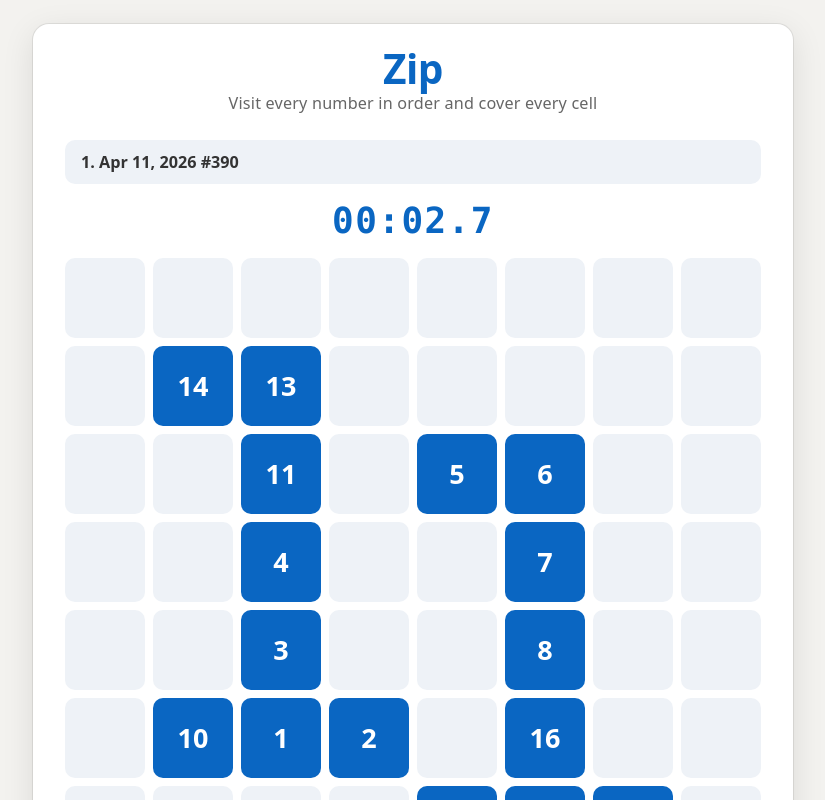
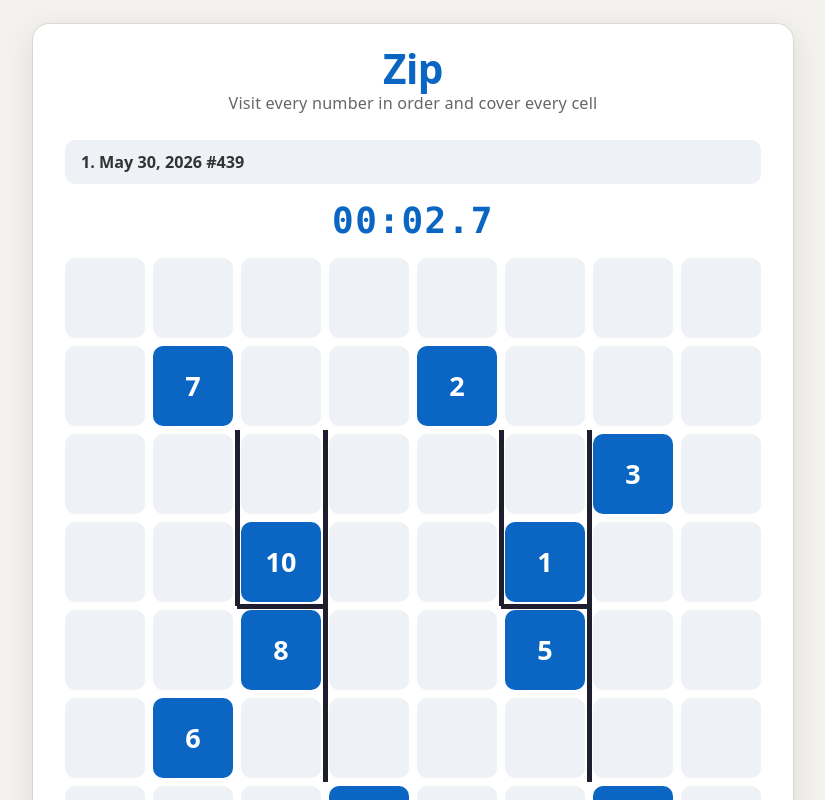
Before and after one commit to deckmasterbeam/zip-clone, a React (Vite) app: page / in a window 1280 px wide. Both pictures are taken after a click on the button "Start". Shown: the top 800 px of the page, without its empty margins (227-1052 px from the left). Built offline with nearby package versions, Linux system fonts and the light colour scheme.

Commit message:
fix walls, encode current puzzle into url, fix reformat script, add some may puzzles

```diff
--- a/src/App.css
+++ b/src/App.css
@@ -114,7 +114,6 @@
 .wall {
   position: absolute;
   background: var(--dark-surface);
-  border-radius: 3px;
   z-index: 4;
   pointer-events: none;
 }
--- a/src/App.tsx
+++ b/src/App.tsx
@@ -7,6 +7,7 @@ import { GameGrid } from './GameGrid';
 import { Designer } from './Designer';
 import { DEV } from './env';
 import { loadRecord, saveRecord, saveRecordRemote, type PuzzleRecord } from './saveLoadScore';
+import { getPuzzleIndexFromUrl, setPuzzleInUrl } from './puzzleUrl';
 
 type AppMode = 'play' | 'designer';
 
@@ -48,13 +49,17 @@ const useTimer = (running: boolean) => {
   return { elapsed, reset };
 };
 
+const initialPuzzleIndex = getPuzzleIndexFromUrl();
+
 const App = () => {
   const [appMode, setAppMode] = useState<AppMode>('play');
   const [gameState, setGameState] = useState<GameState>('idle');
-  const [levelIndex, setLevelIndex] = useState(0);
+  const [levelIndex, setLevelIndex] = useState(initialPuzzleIndex);
   const [path, setPath] = useState<Cell[]>([]);
   const [isDragging, setIsDragging] = useState(false);
-  const [record, setRecord] = useState<PuzzleRecord | null>(() => loadRecord(PUZZLES[0].id));
+  const [record, setRecord] = useState<PuzzleRecord | null>(
+    loadRecord(PUZZLES[initialPuzzleIndex].id)
+  );
   const hasRetractedRef = useRef(false);
   const gridSizerRef = useRef<HTMLDivElement>(null);
   const [availableWidth, setAvailableWidth] = useState(9999);
@@ -63,10 +68,12 @@ const App = () => {
     if (!gridSizerRef.current) {
       return;
     }
-    const ro = new ResizeObserver(([e]) => setAvailableWidth(e.contentRect.width));
+    const ro = new ResizeObserver(([e]) => {
+      if (e.contentRect.width > 0) setAvailableWidth(e.contentRect.width);
+    });
     ro.observe(gridSizerRef.current);
     return () => ro.disconnect();
-  }, []);
+  }, [appMode]);
 
   const puzzle = PUZZLES[levelIndex];
   const { gridSize, waypoints } = puzzle;
@@ -97,6 +104,7 @@ const App = () => {
   };
 
   const selectLevel = (i: number) => {
+    setPuzzleInUrl(i);
     setLevelIndex(i);
     setPath([]);
     setIsDragging(false);
@@ -180,7 +188,13 @@ const App = () => {
                   Reset
                 </button>
                 {DEV && (
-                  <button className="btn-designer" onClick={() => setAppMode('designer')}>
+                  <button
+                    className="btn-designer"
+                    onClick={() => {
+                      reset();
+                      setAppMode('designer');
+                    }}
+                  >
                     Designer
                   </button>
                 )}
--- a/src/GameGrid.tsx
+++ b/src/GameGrid.tsx
@@ -114,9 +114,9 @@ export const GameGrid = ({
                 key={i}
                 className="wall"
                 style={{
-                  left: left.c * (CELL_SIZE + GAP),
+                  left: left.c * (CELL_SIZE + GAP) - GAP / 2,
                   top: (top.r + 1) * (CELL_SIZE + GAP) - GAP / 2 - WALL_THICKNESS / 2,
-                  width: CELL_SIZE,
+                  width: CELL_SIZE + GAP,
                   height: WALL_THICKNESS,
                 }}
               />
@@ -128,9 +128,9 @@ export const GameGrid = ({
                 className="wall"
                 style={{
                   left: (left.c + 1) * (CELL_SIZE + GAP) - GAP / 2 - WALL_THICKNESS / 2,
-                  top: top.r * (CELL_SIZE + GAP),
+                  top: top.r * (CELL_SIZE + GAP) - GAP / 2,
                   width: WALL_THICKNESS,
-                  height: CELL_SIZE,
+                  height: CELL_SIZE + GAP,
                 }}
               />
             );
--- /dev/null
+++ b/src/puzzleUrl.ts
@@ -0,0 +1,13 @@
+import { PUZZLES } from './puzzles';
+
+export const getPuzzleIndexFromUrl = (): number => {
+  const id = new URLSearchParams(window.location.search).get('puzzle');
+  const i = id ? PUZZLES.findIndex((p) => p.id === id) : -1;
+  return i >= 0 ? i : 0;
+};
+
+export const setPuzzleInUrl = (index: number): void => {
+  const params = new URLSearchParams(window.location.search);
+  params.set('puzzle', PUZZLES[index].id);
+  window.history.pushState(null, '', `?${params}`);
+};
--- a/src/puzzles.ts
+++ b/src/puzzles.ts
@@ -14,7 +14,77 @@ export type Puzzle = {
 };
 
 // prettier-ignore
+// Run `npm run solve` to generate solutions for puzzles that don't have them yet, and add them to this file.
+// RUn `npm run reformat` to reformat this file after adding solutions.
 export const PUZZLES: Puzzle[] = [
+  {
+    id: '5c6cfeb5-6fa9-4ac8-989e-1849a0c2d506',
+    name: 'May 30, 2026 #439',
+    gridSize: 8,
+    waypoints: [{ r: 3, c: 5 }, { r: 1, c: 4 }, { r: 2, c: 6 }, { r: 6, c: 6 }, { r: 4, c: 5 }, { r: 5, c: 1 }, { r: 1, c: 1 }, { r: 4, c: 2 }, { r: 6, c: 3 }, { r: 3, c: 2 }],
+    walls: [
+      [{ r: 2, c: 1 }, { r: 2, c: 2 }],
+      [{ r: 3, c: 1 }, { r: 3, c: 2 }],
+      [{ r: 3, c: 2 }, { r: 4, c: 2 }],
+      [{ r: 3, c: 2 }, { r: 3, c: 3 }],
+      [{ r: 2, c: 2 }, { r: 2, c: 3 }],
+      [{ r: 4, c: 2 }, { r: 4, c: 3 }],
+      [{ r: 5, c: 2 }, { r: 5, c: 3 }],
+      [{ r: 2, c: 4 }, { r: 2, c: 5 }],
+      [{ r: 3, c: 4 }, { r: 3, c: 5 }],
+      [{ r: 3, c: 5 }, { r: 4, c: 5 }],
+      [{ r: 3, c: 5 }, { r: 3, c: 6 }],
+      [{ r: 2, c: 5 }, { r: 2, c: 6 }],
+      [{ r: 4, c: 5 }, { r: 4, c: 6 }],
+      [{ r: 5, c: 5 }, { r: 5, c: 6 }],
+    ],
+    solutions: [
+      [{ r: 3, c: 5 }, { r: 2, c: 5 }, { r: 1, c: 5 }, { r: 1, c: 4 }, { r: 0, c: 4 }, { r: 0, c: 5 }, { r: 0, c: 6 }, { r: 0, c: 7 }, { r: 1, c: 7 }, { r: 1, c: 6 }, { r: 2, c: 6 }, { r: 2, c: 7 }, { r: 3, c: 7 }, { r: 3, c: 6 }, { r: 4, c: 6 }, { r: 4, c: 7 }, { r: 5, c: 7 }, { r: 5, c: 6 }, { r: 6, c: 6 }, { r: 6, c: 7 }, { r: 7, c: 7 }, { r: 7, c: 6 }, { r: 7, c: 5 }, { r: 6, c: 5 }, { r: 5, c: 5 }, { r: 4, c: 5 }, { r: 4, c: 4 }, { r: 5, c: 4 }, { r: 6, c: 4 }, { r: 7, c: 4 }, { r: 7, c: 3 }, { r: 7, c: 2 }, { r: 7, c: 1 }, { r: 7, c: 0 }, { r: 6, c: 0 }, { r: 6, c: 1 }, { r: 5, c: 1 }, { r: 5, c: 0 }, { r: 4, c: 0 }, { r: 3, c: 0 }, { r: 2, c: 0 }, { r: 1, c: 0 }, { r: 0, c: 0 }, { r: 0, c: 1 }, { r: 1, c: 1 }, { r: 2, c: 1 }, { r: 3, c: 1 }, { r: 4, c: 1 }, { r: 4, c: 2 }, { r: 5, c: 2 }, { r: 6, c: 2 }, { r: 6, c: 3 }, { r: 5, c: 3 }, { r: 4, c: 3 }, { r: 3, c: 3 }, { r: 3, c: 4 }, { r: 2, c: 4 }, { r: 2, c: 3 }, { r: 1, c: 3 }, { r: 0, c: 3 }, { r: 0, c: 2 }, { r: 1, c: 2 }, { r: 2, c: 2 }, { r: 3, c: 2 }],
+    ],
+  },
+  {
+    id: '99b03527-ed11-4eae-866e-c723ff2a68fe',
+    name: 'May 29, 2026 #438',
+    gridSize: 6,
+    waypoints: [{ r: 2, c: 2 }, { r: 0, c: 5 }, { r: 5, c: 2 }, { r: 5, c: 0 }, { r: 3, c: 4 }, { r: 3, c: 3 }, { r: 2, c: 1 }, { r: 0, c: 3 }],
+    walls: [
+      [{ r: 2, c: 1 }, { r: 2, c: 2 }],
+      [{ r: 1, c: 3 }, { r: 2, c: 3 }],
+      [{ r: 3, c: 3 }, { r: 3, c: 4 }],
+      [{ r: 3, c: 2 }, { r: 4, c: 2 }],
+    ],
+    solutions: [
+      [{ r: 2, c: 2 }, { r: 1, c: 2 }, { r: 1, c: 3 }, { r: 1, c: 4 }, { r: 0, c: 4 }, { r: 0, c: 5 }, { r: 1, c: 5 }, { r: 2, c: 5 }, { r: 3, c: 5 }, { r: 4, c: 5 }, { r: 5, c: 5 }, { r: 5, c: 4 }, { r: 5, c: 3 }, { r: 5, c: 2 }, { r: 5, c: 1 }, { r: 5, c: 0 }, { r: 4, c: 0 }, { r: 4, c: 1 }, { r: 4, c: 2 }, { r: 4, c: 3 }, { r: 4, c: 4 }, { r: 3, c: 4 }, { r: 2, c: 4 }, { r: 2, c: 3 }, { r: 3, c: 3 }, { r: 3, c: 2 }, { r: 3, c: 1 }, { r: 3, c: 0 }, { r: 2, c: 0 }, { r: 2, c: 1 }, { r: 1, c: 1 }, { r: 1, c: 0 }, { r: 0, c: 0 }, { r: 0, c: 1 }, { r: 0, c: 2 }, { r: 0, c: 3 }],
+    ],
+  },
+  {
+    id: 'a36745be-f9fe-4312-a637-03eac6c5d40b',
+    name: 'May 28, 2026 #437',
+    gridSize: 7,
+    waypoints: [{ r: 0, c: 0 }, { r: 6, c: 1 }, { r: 4, c: 3 }, { r: 5, c: 4 }, { r: 4, c: 5 }, { r: 2, c: 5 }, { r: 4, c: 1 }, { r: 2, c: 1 }, { r: 1, c: 2 }, { r: 2, c: 3 }, { r: 0, c: 5 }, { r: 6, c: 6 }],
+    walls: [
+      [{ r: 1, c: 1 }, { r: 1, c: 2 }],
+      [{ r: 1, c: 2 }, { r: 1, c: 3 }],
+      [{ r: 4, c: 0 }, { r: 4, c: 1 }],
+      [{ r: 4, c: 1 }, { r: 4, c: 2 }],
+      [{ r: 5, c: 3 }, { r: 5, c: 4 }],
+      [{ r: 5, c: 4 }, { r: 5, c: 5 }],
+      [{ r: 2, c: 4 }, { r: 2, c: 5 }],
+      [{ r: 2, c: 5 }, { r: 2, c: 6 }],
+    ],
+    solutions: [
+      [{ r: 0, c: 0 }, { r: 1, c: 0 }, { r: 2, c: 0 }, { r: 3, c: 0 }, { r: 4, c: 0 }, { r: 5, c: 0 }, { r: 6, c: 0 }, { r: 6, c: 1 }, { r: 6, c: 2 }, { r: 6, c: 3 }, { r: 5, c: 3 }, { r: 4, c: 3 }, { r: 4, c: 4 }, { r: 5, c: 4 }, { r: 6, c: 4 }, { r: 6, c: 5 }, { r: 5, c: 5 }, { r: 4, c: 5 }, { r: 3, c: 5 }, { r: 2, c: 5 }, { r: 1, c: 5 }, { r: 1, c: 4 }, { r: 2, c: 4 }, { r: 3, c: 4 }, { r: 3, c: 3 }, { r: 3, c: 2 }, { r: 4, c: 2 }, { r: 5, c: 2 }, { r: 5, c: 1 }, { r: 4, c: 1 }, { r: 3, c: 1 }, { r: 2, c: 1 }, { r: 1, c: 1 }, { r: 0, c: 1 }, { r: 0, c: 2 }, { r: 1, c: 2 }, { r: 2, c: 2 }, { r: 2, c: 3 }, { r: 1, c: 3 }, { r: 0, c: 3 }, { r: 0, c: 4 }, { r: 0, c: 5 }, { r: 0, c: 6 }, { r: 1, c: 6 }, { r: 2, c: 6 }, { r: 3, c: 6 }, { r: 4, c: 6 }, { r: 5, c: 6 }, { r: 6, c: 6 }],
+    ],
+  },
+  {
+    id: '1202b618-97f5-4dfd-b23a-f49f9962e434',
+    name: 'May 27, 2026 #436',
+    gridSize: 7,
+    waypoints: [{ r: 0, c: 2 }, { r: 3, c: 4 }, { r: 1, c: 5 }, { r: 2, c: 6 }, { r: 6, c: 4 }, { r: 3, c: 2 }, { r: 5, c: 1 }, { r: 4, c: 0 }, { r: 2, c: 1 }, { r: 1, c: 3 }, { r: 4, c: 5 }, { r: 5, c: 3 }],
+    solutions: [
+      [{ r: 0, c: 2 }, { r: 0, c: 3 }, { r: 0, c: 4 }, { r: 1, c: 4 }, { r: 2, c: 4 }, { r: 3, c: 4 }, { r: 3, c: 5 }, { r: 2, c: 5 }, { r: 1, c: 5 }, { r: 0, c: 5 }, { r: 0, c: 6 }, { r: 1, c: 6 }, { r: 2, c: 6 }, { r: 3, c: 6 }, { r: 4, c: 6 }, { r: 5, c: 6 }, { r: 6, c: 6 }, { r: 6, c: 5 }, { r: 6, c: 4 }, { r: 6, c: 3 }, { r: 6, c: 2 }, { r: 5, c: 2 }, { r: 4, c: 2 }, { r: 3, c: 2 }, { r: 3, c: 1 }, { r: 4, c: 1 }, { r: 5, c: 1 }, { r: 6, c: 1 }, { r: 6, c: 0 }, { r: 5, c: 0 }, { r: 4, c: 0 }, { r: 3, c: 0 }, { r: 2, c: 0 }, { r: 1, c: 0 }, { r: 0, c: 0 }, { r: 0, c: 1 }, { r: 1, c: 1 }, { r: 2, c: 1 }, { r: 2, c: 2 }, { r: 1, c: 2 }, { r: 1, c: 3 }, { r: 2, c: 3 }, { r: 3, c: 3 }, { r: 4, c: 3 }, { r: 4, c: 4 }, { r: 4, c: 5 }, { r: 5, c: 5 }, { r: 5, c: 4 }, { r: 5, c: 3 }],
+    ],
+  },
   {
     id: '511b1b26-c2aa-44b1-848d-89b90634bd1a',
     name: 'Apr 11, 2026 #390',
```
Also changed, not shown: scripts/reformat-puzzles.ts (+6 -19 lines), 1 other file (tests, documents, lock files or other folders).
